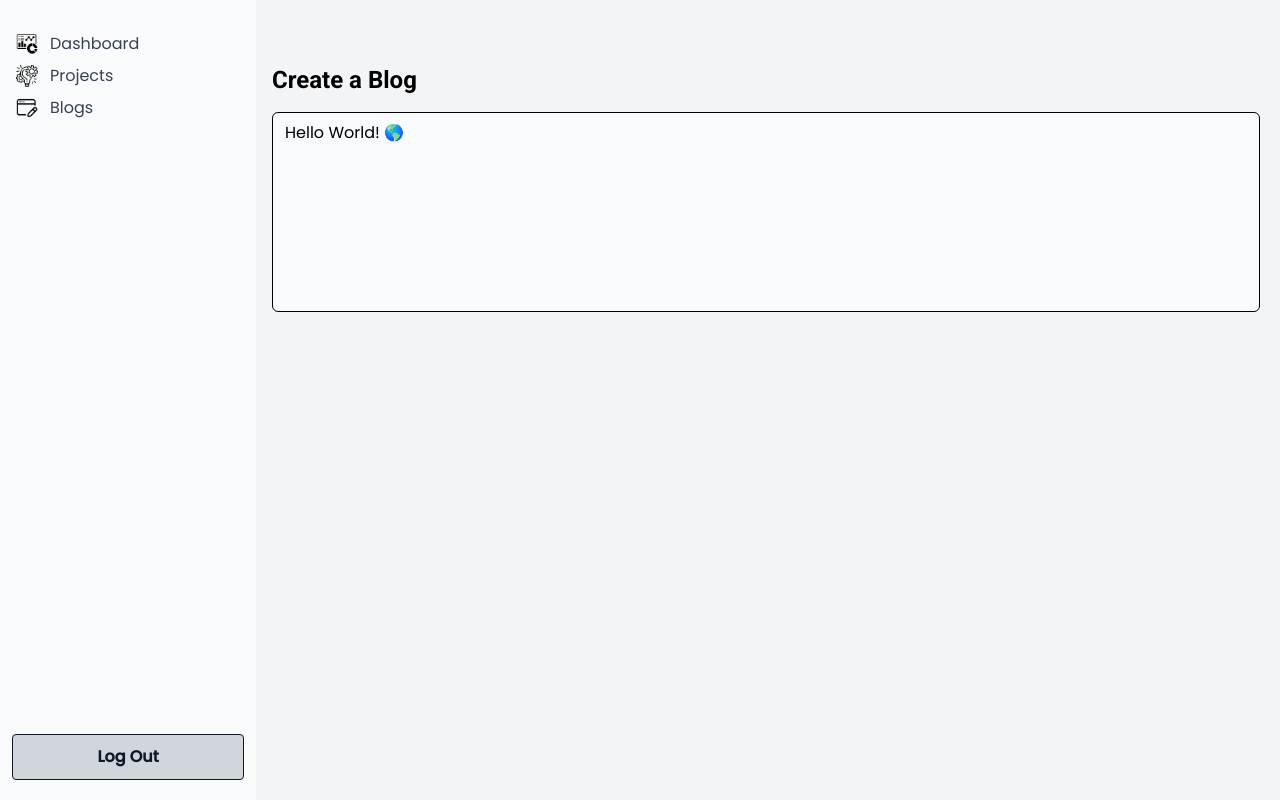
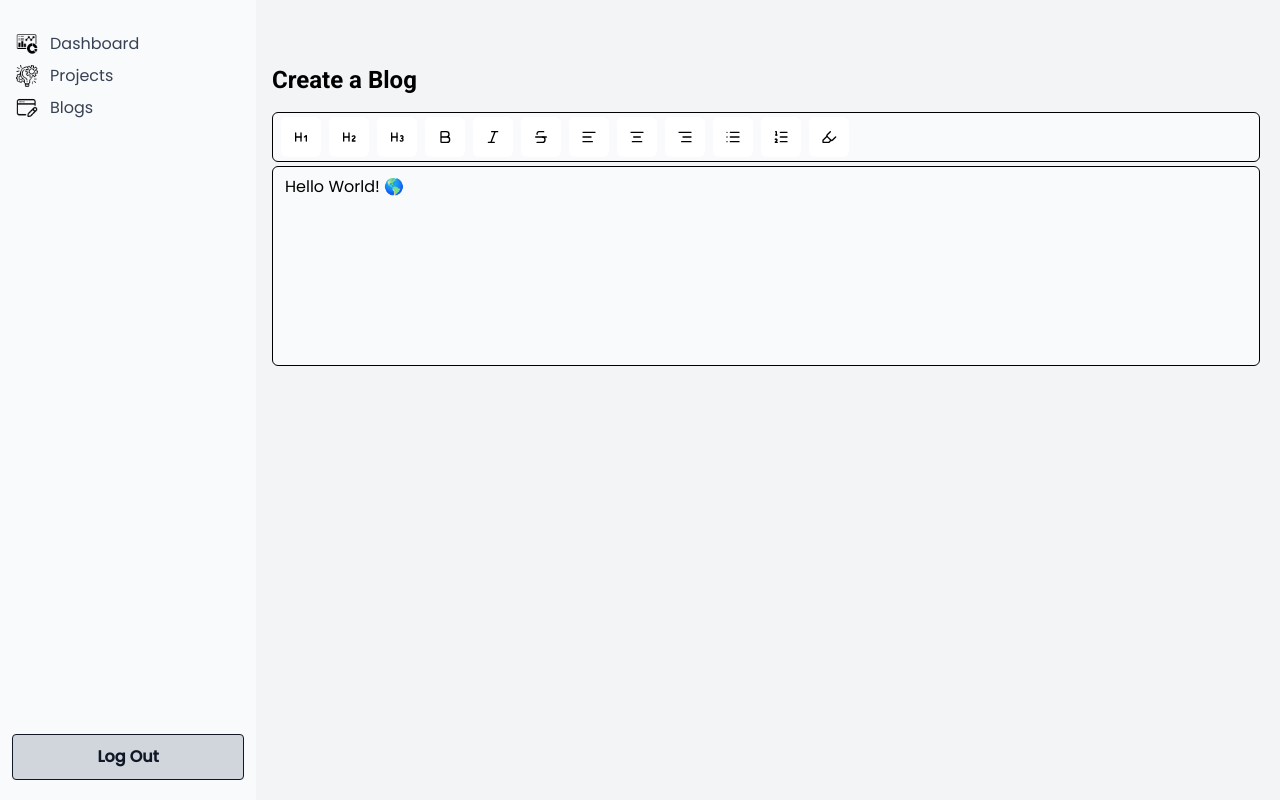
Before and after one commit to codeWith-Repon/Portfolio-frontend, a Next.js app: page /dashboard/blogs/create-blog in a window 1280 px wide. Built offline with nearby package versions, Linux system fonts and the light colour scheme; a web font is replaced by a local one.

Commit message:
add ToggleButton and MenuBar components for rich text editing

```diff
--- a/src/app/(admin)/dashboard/blogs/create-blog/page.tsx
+++ b/src/app/(admin)/dashboard/blogs/create-blog/page.tsx
@@ -1,9 +1,9 @@
-import RichTextEditor from '@/components/ritch-text-editor';
+import RichTextEditor from '@/components/rich-text-editor';
 import React from 'react';
 
 const CreateBlog = () => {
   return (
-    <main className='max-w-7xl mx-auto mt-10'>
+    <main className='max-w-6xl mx-auto mt-10'>
       <h1 className='text-2xl font-bold mb-4'>Create a Blog</h1>
       <RichTextEditor />
     </main>
--- /dev/null
+++ b/src/components/rich-text-editor/ToggleButton.tsx
@@ -0,0 +1,24 @@
+/* eslint-disable @typescript-eslint/no-explicit-any */
+import React from 'react';
+
+interface ToggleButtonProps {
+    icon: React.JSX.Element;
+    onPressedChange: () => any;
+    pressed: boolean;
+}
+const ToggleButton = ({ icon, pressed, onPressedChange }: ToggleButtonProps) => {
+    console.log(pressed)
+  return (
+    <button
+      type='button'
+      onClick={() => onPressedChange()}
+      className={` p-3 my-1 rounded-md cursor-pointer transition-colors ${
+        pressed ? 'bg-gray-400' : 'bg-white'
+      }`}
+    >
+      {icon}
+    </button>
+  );
+};
+
+export default ToggleButton;
--- a/src/components/ritch-text-editor/index.tsx
+++ b/src/components/rich-text-editor/index.tsx
@@ -1,5 +1,6 @@
 'use client';
 
+import MenuBar from '@/components/rich-text-editor/menu-bar';
 import { useEditor, EditorContent } from '@tiptap/react';
 import StarterKit from '@tiptap/starter-kit';
 
@@ -15,7 +16,12 @@ const RichTextEditor = () => {
     },
   });
 
-  return <EditorContent editor={editor} />;
+  return (
+    <div>
+      <MenuBar editor={editor} />
+      <EditorContent editor={editor} />
+    </div>
+  );
 };
 
 export default RichTextEditor;
--- /dev/null
+++ b/src/components/rich-text-editor/menu-bar.tsx
@@ -0,0 +1,102 @@
+import {
+  AlignCenter,
+  AlignLeft,
+  AlignRight,
+  Bold,
+  Heading1,
+  Heading2,
+  Heading3,
+  Highlighter,
+  Italic,
+  List,
+  ListOrdered,
+  Strikethrough,
+} from 'lucide-react';
+import React from 'react';
+import ToggleButton from './ToggleButton';
+import { Editor } from '@tiptap/react';
+
+const MenuBar = ({ editor }: { editor: Editor | null }) => {
+
+  if (!editor) {
+    return null;
+  }
+
+  const Options = [
+    {
+      icon: <Heading1 className='size-4' />,
+      onClick: () => editor.chain().focus().toggleHeading({ level: 1 }).run(),
+      pressed: editor.isActive('heading', { level: 1 }),
+    },
+    {
+      icon: <Heading2 className='size-4' />,
+      onClick: () => editor.chain().focus().toggleHeading({ level: 2 }).run(),
+      pressed: editor.isActive('heading', { level: 2 }),
+    },
+    {
+      icon: <Heading3 className='size-4' />,
+      onClick: () => editor.chain().focus().toggleHeading({ level: 3 }).run(),
+      pressed: editor.isActive('heading', { level: 3 }),
+    },
+    {
+      icon: <Bold className='size-4' />,
+      onClick: () => editor.chain().focus().toggleBold().run(),
+      pressed: editor.isActive('bold'),
+    },
+    {
+      icon: <Italic className='size-4' />,
+      onClick: () => editor.chain().focus().toggleItalic().run(),
+      pressed: editor.isActive('italic'),
+    },
+    {
+      icon: <Strikethrough className='size-4' />,
+      onClick: () => editor.chain().focus().toggleStrike().run(),
+      pressed: editor.isActive('strike'),
+    },
+    {
+      icon: <AlignLeft className='size-4' />,
+      onClick: () => editor.chain().focus().setTextAlign('left').run(),
+      pressed: editor.isActive({ textAlign: 'left' }),
+    },
+    {
+      icon: <AlignCenter className='size-4' />,
+      onClick: () => editor.chain().focus().setTextAlign('center').run(),
+      pressed: editor.isActive({ textAlign: 'center' }),
+    },
+    {
+      icon: <AlignRight className='size-4' />,
+      onClick: () => editor.chain().focus().setTextAlign('right').run(),
+      pressed: editor.isActive({ textAlign: 'right' }),
+    },
+    {
+      icon: <List className='size-4' />,
+      onClick: () => editor.chain().focus().toggleBulletList().run(),
+      pressed: editor.isActive('bulletList'),
+    },
+    {
+      icon: <ListOrdered className='size-4' />,
+      onClick: () => editor.chain().focus().toggleOrderedList().run(),
+      pressed: editor.isActive('orderedList'),
+    },
+    {
+      icon: <Highlighter className='size-4' />,
+      onClick: () => editor.chain().focus().toggleHighlight().run(),
+      pressed: editor.isActive('highlight'),
+    },
+  ];
+
+  return (
+    <div className='px-2 border rounded-md mb-1 bg-slate-50 space-x-2 z-50'>
+      {Options.map((option, index) => (
+        <ToggleButton
+          icon={option.icon}
+          key={index}
+          pressed={option.pressed}
+          onPressedChange={option.onClick}
+        />
+      ))}
+    </div>
+  );
+};
+
+export default MenuBar;
```
